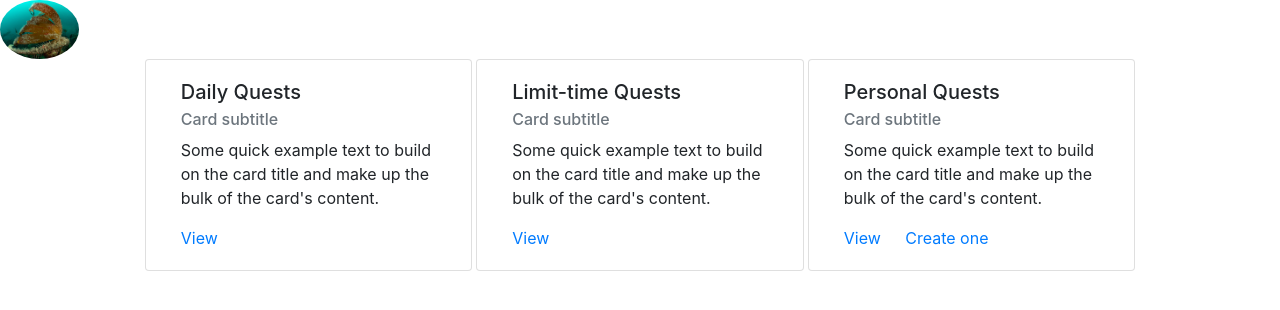
After one commit to Tristan-Samson/Get-Out, a Symfony app: template templates/dashboard/index.html.twig in a window 1280 px wide. The commit adds this page. Shown: the top 310 px of the page. Run offline with Twig, Linux system fonts and the light colour scheme; the template is opened without the code that fills it, so the values that code supplies are empty; some libraries are stand-ins or nearby versions.

Commit message:
bage de dashboard

```diff
--- a/src/Controller/SecurityController.php
+++ b/src/Controller/SecurityController.php
@@ -14,9 +14,9 @@ class SecurityController extends AbstractController
      */
     public function login(AuthenticationUtils $authenticationUtils): Response
     {
-        // if ($this->getUser()) {
-        //     return $this->redirectToRoute('target_path');
-        // }
+         if ($this->getUser()) {
+             return $this->redirectToRoute('dashboard_index');
+         }
 
         // get the login error if there is one
         $error = $authenticationUtils->getLastAuthenticationError();
--- a/templates/base.html.twig
+++ b/templates/base.html.twig
@@ -2,11 +2,17 @@
 <html>
     <head>
         <meta charset="UTF-8">
+        <meta name="viewport" content="width=device-width, initial-scale=1, shrink-to-fit=no">
         <title>{% block title %}Welcome!{% endblock %}</title>
         {% block stylesheets %}{% endblock %}
+        <link rel="stylesheet" href="https://stackpath.bootstrapcdn.com/bootstrap/4.3.1/css/bootstrap.min.css" integrity="sha384-ggOyR0iXCbMQv3Xipma34MD+dH/1fQ784/j6cY/iJTQUOhcWr7x9JvoRxT2MZw1T" crossorigin="anonymous">
+
     </head>
     <body>
         {% block body %}{% endblock %}
         {% block javascripts %}{% endblock %}
+        <script src="https://code.jquery.com/jquery-3.3.1.slim.min.js" integrity="sha384-q8i/X+965DzO0rT7abK41JStQIAqVgRVzpbzo5smXKp4YfRvH+8abtTE1Pi6jizo" crossorigin="anonymous"></script>
+        <script src="https://cdnjs.cloudflare.com/ajax/libs/popper.js/1.14.7/umd/popper.min.js" integrity="sha384-UO2eT0CpHqdSJQ6hJty5KVphtPhzWj9WO1clHTMGa3JDZwrnQq4sF86dIHNDz0W1" crossorigin="anonymous"></script>
+        <script src="https://stackpath.bootstrapcdn.com/bootstrap/4.3.1/js/bootstrap.min.js" integrity="sha384-JjSmVgyd0p3pXB1rRibZUAYoIIy6OrQ6VrjIEaFf/nJGzIxFDsf4x0xIM+B07jRM" crossorigin="anonymous"></script>
     </body>
 </html>
--- /dev/null
+++ b/templates/dashboard/index.html.twig
@@ -0,0 +1,40 @@
+{% extends 'base.html.twig' %}
+
+{% block title %}Dashboard{% endblock %}
+
+{% block body %}
+    <div class=" row">
+        <img CLASS="col-1 rounded-circle" src="{{ asset('assets/img/avatar.jpg') }}" alt=""/>
+        <h3 class="col-3">{{ user.pseudo }}</h3>
+    </div>
+
+
+    <div class="row justify-content-center">
+        <div class="card  col-10 col-md-8 col-lg-3 mr-1">
+            <div class="card-body">
+                <h5 class="card-title">Daily Quests</h5>
+                <h6 class="card-subtitle mb-2 text-muted">Card subtitle</h6>
+                <p class="card-text">Some quick example text to build on the card title and make up the bulk of the card's content.</p>
+                <a href="#" class="card-link">View</a>
+            </div>
+        </div>
+        <div class="card col-10 col-md-8 col-lg-3 mr-1">
+            <div class="card-body">
+                <h5 class="card-title">Limit-time Quests</h5>
+                <h6 class="card-subtitle mb-2 text-muted">Card subtitle</h6>
+                <p class="card-text">Some quick example text to build on the card title and make up the bulk of the card's content.</p>
+                <a href="#" class="card-link">View </a>
+            </div>
+        </div>
+        <div class="card col-10 col-md-8 col-lg-3 ">
+            <div class="card-body">
+                <h5 class="card-title">Personal Quests</h5>
+                <h6 class="card-subtitle mb-2 text-muted">Card subtitle</h6>
+                <p class="card-text">Some quick example text to build on the card title and make up the bulk of the card's content.</p>
+                <a href="{{ path('quest_index') }}" class="card-link">View</a>
+                <a href="{{ path('quest_new') }}" class="card-link">Create one</a>
+            </div>
+        </div>
+    </div>
+
+{% endblock %}
```
Also changed, not shown: src/Controller/DashboardController.php (added, +27 -0 lines), public/assets/img/avatar.jpg (added).
